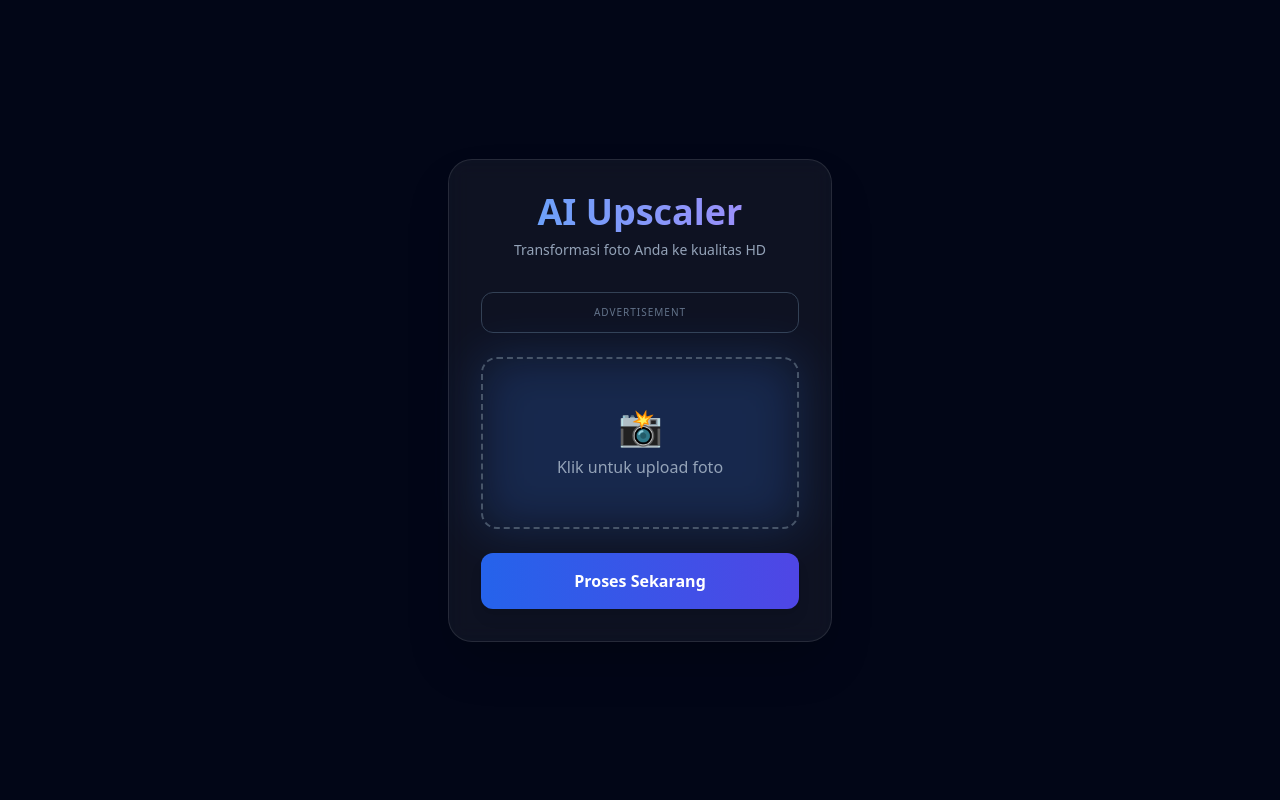
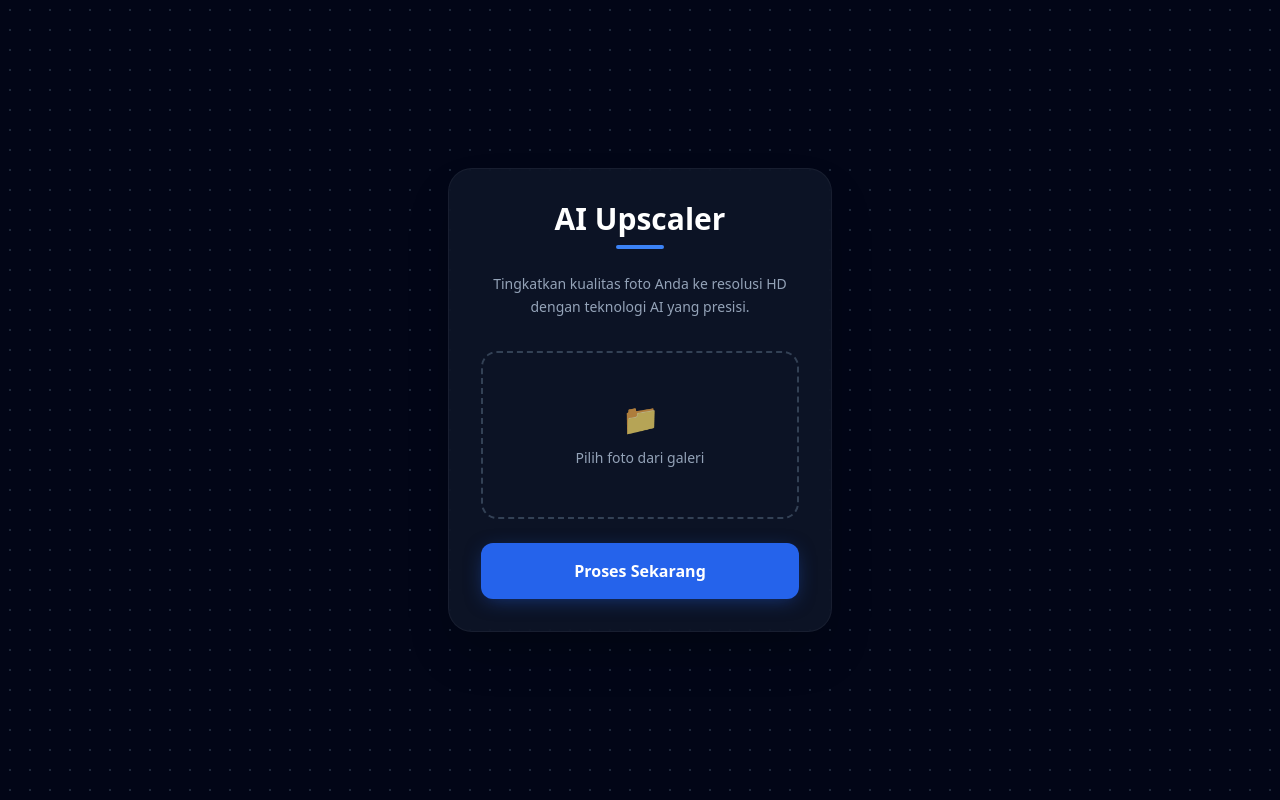
Before and after one commit to rukokuto/web-upscaler, a plain HTML site: page index.html in a window 1280 px wide. Drawn offline with nearby package versions, Linux system fonts and the light colour scheme.

Commit message:
Update index.html

```diff
--- a/index.html
+++ b/index.html
@@ -3,36 +3,31 @@
 <head>
     <meta charset="UTF-8">
     <meta name="viewport" content="width=device-width, initial-scale=1.0">
-    <title>AI Upscaler Pro</title>
+    <title>AI Upscaler</title>
     <script src="https://cdn.tailwindcss.com"></script>
     <style>
-        .glass { background: rgba(255, 255, 255, 0.05); backdrop-filter: blur(10px); border: 1px solid rgba(255, 255, 255, 0.1); }
-        .gradient-text { background: linear-gradient(to right, #60a5fa, #a78bfa); -webkit-background-clip: text; color: transparent; }
+        .dots { background-image: radial-gradient(#1e293b 1px, transparent 1px); background-size: 20px 20px; }
+        .glass { background: rgba(15, 23, 42, 0.8); backdrop-filter: blur(12px); border: 1px solid rgba(255, 255, 255, 0.05); }
     </style>
 </head>
-<body class="bg-slate-950 text-white min-h-screen flex items-center justify-center p-6">
+<body class="bg-slate-950 text-white min-h-screen flex items-center justify-center p-4 dots">
 
     <div class="glass w-full max-w-sm p-8 rounded-3xl shadow-2xl text-center">
         <!-- Judul -->
-        <h1 class="text-4xl font-extrabold mb-2 gradient-text">AI Upscaler</h1>
-        <p class="text-slate-400 mb-8 text-sm">Transformasi foto Anda ke kualitas HD</p>
+        <h1 class="text-3xl font-extrabold mb-2 text-white">AI Upscaler</h1>
+        <div class="h-1 w-12 bg-blue-500 mx-auto rounded-full mb-6"></div>
+        <p class="text-slate-400 mb-8 text-sm leading-relaxed">Tingkatkan kualitas foto Anda ke resolusi HD dengan teknologi AI yang presisi.</p>
 
-        <!-- Area Iklan -->
-        <div class="mb-6 p-3 border border-slate-700 rounded-xl text-[10px] text-slate-500 uppercase tracking-widest">
-            Advertisement
-        </div>
-
-        <!-- Tombol Upload -->
-        <div class="group relative mb-6">
-            <div class="absolute inset-0 bg-blue-500 blur-xl opacity-20 group-hover:opacity-40 transition-opacity rounded-xl"></div>
-            <button class="relative w-full py-12 border-2 border-dashed border-slate-600 rounded-2xl text-slate-400 group-hover:border-blue-400 transition-all">
-                <span class="block text-4xl mb-2">📸</span>
-                Klik untuk upload foto
+        <!-- Area Upload -->
+        <div class="mb-6">
+            <button class="w-full py-12 border-2 border-dashed border-slate-700 rounded-2xl hover:border-blue-500 transition-all duration-300 group">
+                <div class="text-3xl mb-2 opacity-70 group-hover:scale-110 transition-transform">📁</div>
+                <span class="text-sm text-slate-400 group-hover:text-blue-400">Pilih foto dari galeri</span>
             </button>
         </div>
 
-        <!-- Tombol Utama -->
-        <button class="w-full bg-gradient-to-r from-blue-600 to-indigo-600 hover:from-blue-500 hover:to-indigo-500 py-4 rounded-xl font-bold transition-all transform hover:scale-[1.02] shadow-lg">
+        <!-- Tombol -->
+        <button class="w-full bg-blue-600 py-4 rounded-xl font-bold hover:bg-blue-500 transition-all shadow-[0_4px_20px_-5px_rgba(37,99,235,0.5)]">
             Proses Sekarang
         </button>
     </div>
```
